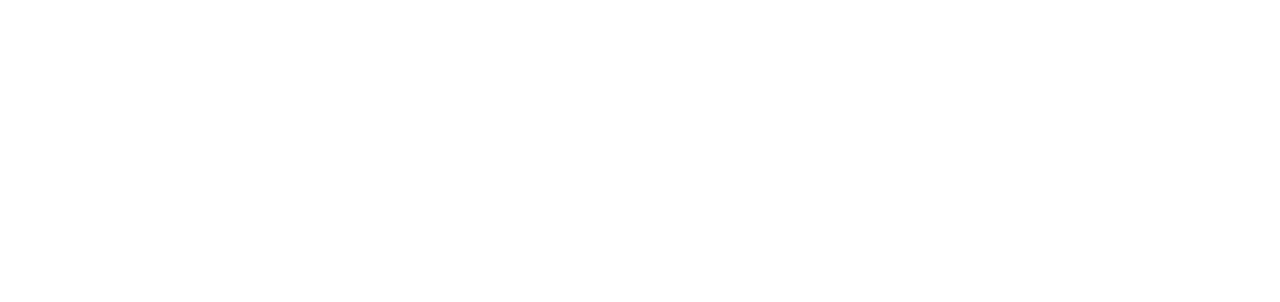
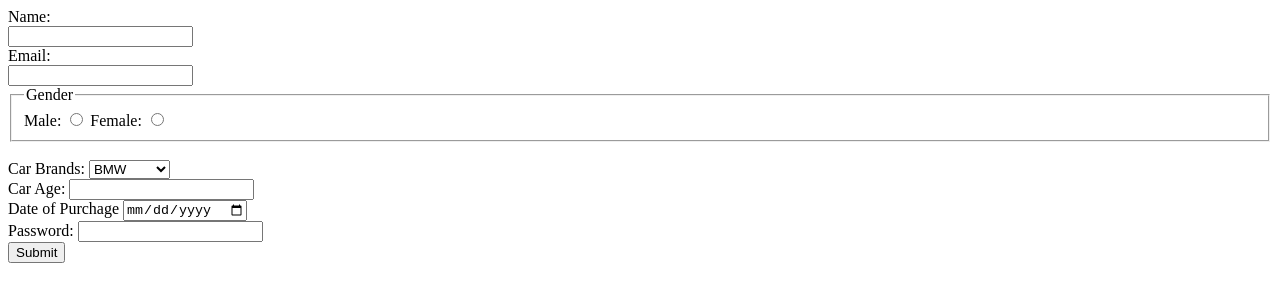
Before and after one commit to acciojob/car-insurance-form-ayush-singh05, a website: page main.html in a window 1280 px wide. Drawn offline with Linux system fonts and the light colour scheme.

Commit message:
Update main.html

```diff
--- a/main.html
+++ b/main.html
@@ -8,6 +8,44 @@
 
 <body>
 	<!-- the entire body must be written by student -->
+	<form >
+        <label for="name">Name:</label>
+        <br>
+        <input type="text" id="name" name="name">
+        <br>
+        <label for="email">Email:</label>
+        <br>
+        <input type="email" id="email" name="email"  required>
+        <br>
+
+        <fieldset>
+            <legend>Gender</legend>
+            <label for="male">Male:</label>
+            <input type="radio" id="gender" name="male"  required >
+            <label for="female">Female:</label>
+            <input type="radio" id="gender" name="female"  required >
+        </fieldset>
+        <br>
+
+       <label for="brands">Car Brands:</label>
+       <select name="brands" id="brands">
+        <option value="BMW">BMW</option>
+        <option value="audi">Audi</option>
+        <option value="mercedez">Mercedez</option>
+       </select>
+       <br>
+
+       <label for="age">Car Age:</label>
+       <input type="number" name="age" required>
+        <br>
+       <label for="purchage">Date of Purchage</label>
+       <input type="date" name="purchage" required>
+       <br>
+       <label for="password">Password:</label>
+       <input type="password" name="password" required>
+       <br>
+       <input type="submit" name="submit" value="Submit">
+    </form>
     <script type="text/javascript" src="./script.js">
 </script>
 
```
